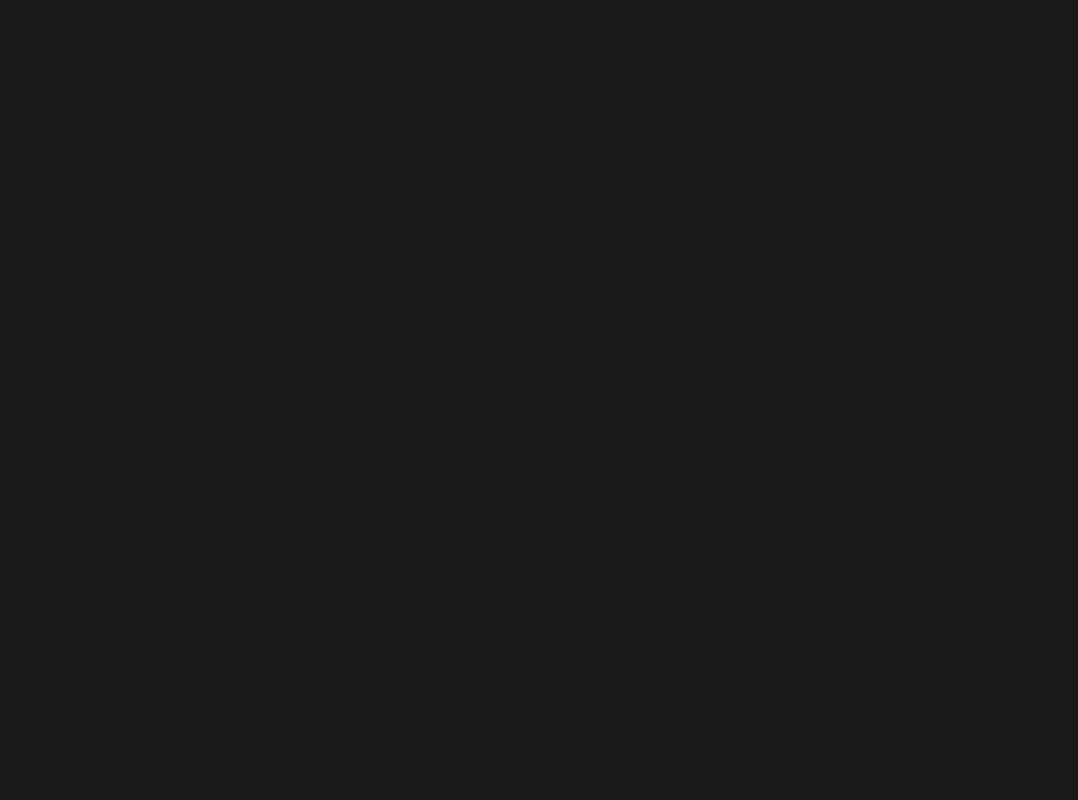
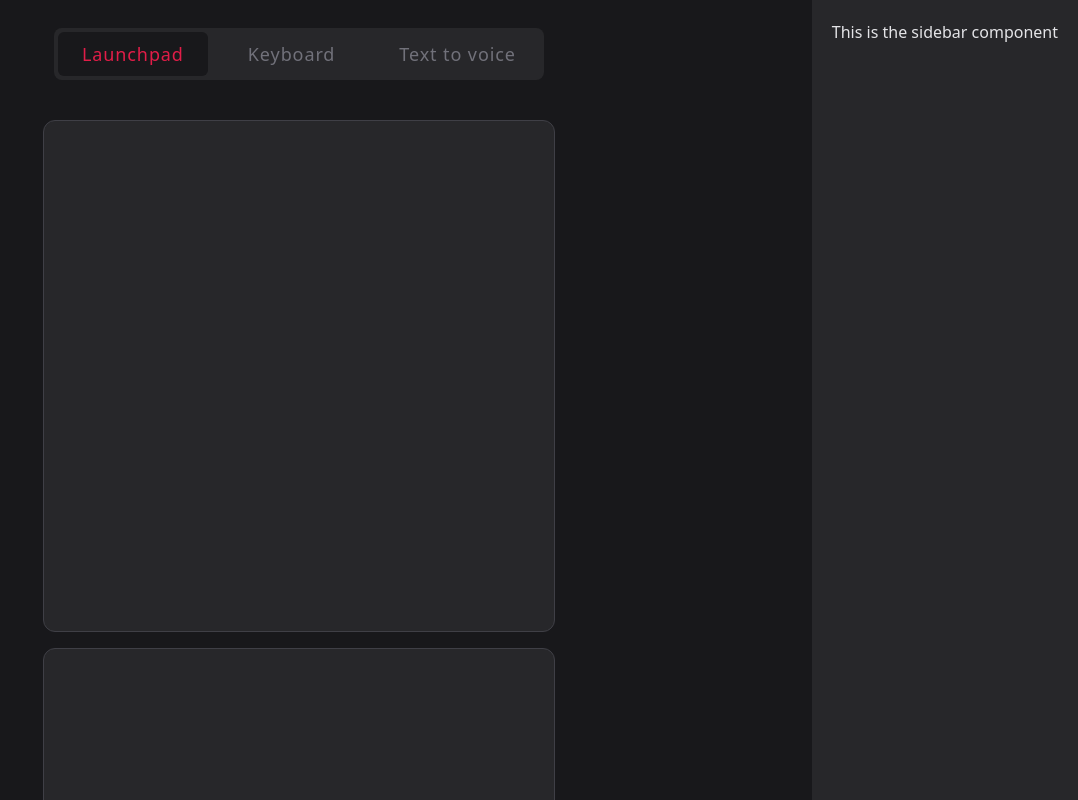
Before and after one commit to Jan-Slota-Foundation/frontend_dev, a Vue app: page /userinput/pad in a window 1280 px wide. Before the commit this address had no page. Shown: the top 800 px of the page, without its empty margins (202-1280 px from the left). Built offline with nearby package versions, Linux system fonts and the light colour scheme.

Commit message:
router improvement

```diff
--- a/src/components/InputStateSwitch.vue
+++ b/src/components/InputStateSwitch.vue
@@ -1,3 +1,6 @@
+<script setup>
+import router from '@/router/index.js'
+</script>
 <template>
   <div class="bg-zinc-800 p-1 rounded-lg w-fit flex gap-4 mb-10">
     <button
@@ -5,13 +8,13 @@
       :key="index"
       :class="[
         'py-2 px-6 rounded-md tracking-wider text-lg font-normal transition-all duration-200 ',
-        activeInputState === state
+        activeInputState === state.name
           ? 'bg-zinc-900 text-rose-600'
           : 'text-zinc-500'
       ]"
-      @click="activeInputState = state"
+      @click="handleChangeUserState(state.path)"
     >
-      {{ state }}
+      {{ state.name }}
     </button>
   </div>
 </template>
@@ -22,7 +25,16 @@ export default {
   data() {
     return {
       activeInputState: 'Launchpad',
-      inputStates: ['Launchpad', 'Keyboard', 'Text to voice']
+      inputStates: [
+        { name: 'Launchpad', path: 'pad' },
+        { name: 'Keyboard', path: 'keyboard' },
+        { name: 'Text to voice', path: 'text' }
+      ]
+    }
+  },
+  methods: {
+    handleChangeUserState(path) {
+      router.push(`/userinput/${path}`)
     }
   }
 }
--- a/src/components/Launchpad.vue
+++ b/src/components/padInput/Launchpad.vue
@@ -1,5 +1,7 @@
 <template>
-  <div class="grid grid-cols-4 gap-4 w-[32rem] mb-8">
+  <div
+    :class="`grid grid-cols-${Math.sqrt(numberOfButtons)} gap-4 w-[32rem] mb-8`"
+  >
     <button
       class="bg-zinc-800 hover:shadow-md border border-zinc-700 hover:shadow-red-700 rounded-xl aspect-square transition-all duration-150 ease-out active:border-red-600 active:bg-red-600 outline-none"
       @click="handleLaunchpadButtonClick()"
--- /dev/null
+++ b/src/components/padInput/PadView.vue
@@ -0,0 +1,20 @@
+<script setup>
+import Launchpad from '@/components/padInput/Launchpad.vue'
+import RecButton from '@/components/padInput/RecButton.vue'
+</script>
+<template>
+  <Launchpad></Launchpad>
+  <RecButton></RecButton>
+</template>
+
+<script>
+export default {
+  name: 'PadView',
+  components: {
+    Launchpad,
+    RecButton
+  }
+}
+</script>
+
+<style scoped></style>
--- a/src/router/index.js
+++ b/src/router/index.js
@@ -15,12 +15,12 @@ const routes = [
         component: () => import('@/views/UserInput.vue'),
         children: [
           {
-            path: '/userinput/pad'
-            // component: () => import('@/views/UserInput.vue')
+            path: '/userinput/pad',
+            component: () => import('@/components/padInput/PadView.vue')
           },
           {
             path: '/userinput/text'
-            // component: () => import('@/views/UserInput.vue')
+            // component: () => import('@/components/textInput/Launchpad.vue')
           }
         ]
       }
--- a/src/views/UserInput.vue
+++ b/src/views/UserInput.vue
@@ -1,14 +1,11 @@
 <script setup>
-import Launchpad from '@/components/Launchpad.vue'
 import InputStateSwitch from '@/components/InputStateSwitch.vue'
-import RecButton from '@/components/RecButton.vue'
 </script>
 <template>
   <div class="flex justify-center items-center">
     <div class="p-7 flex flex-col items-center">
       <InputStateSwitch></InputStateSwitch>
-      <Launchpad></Launchpad>
-      <RecButton></RecButton>
+      <router-view></router-view>
     </div>
   </div>
 </template>
@@ -16,7 +13,7 @@ import RecButton from '@/components/RecButton.vue'
 <script>
 export default {
   name: 'LaunchpadView',
-  components: { Launchpad, InputStateSwitch, RecButton }
+  components: { InputStateSwitch }
 }
 </script>
 
```
Also changed, not shown: src/components/padInput/RecButton.vue (renamed from src/components/RecButton.vue).
